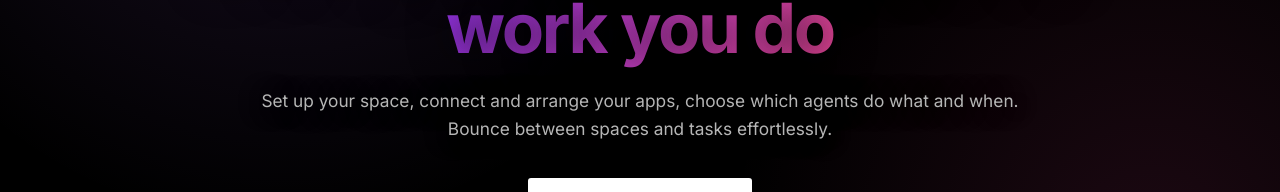
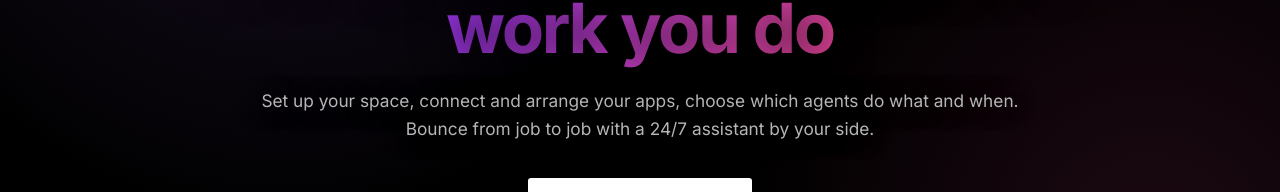
Before and after one commit to glyphh-ai/web, a Next.js app: page / in a window 1280 px wide. Shown: the part 342-534 px from the top of the page. Built offline with nearby package versions, Linux system fonts and the light colour scheme; no server answers.

Commit message:
web hero: closing line is the always-on assistant

```diff
--- a/app/heroes.js
+++ b/app/heroes.js
@@ -31,7 +31,8 @@ export const heroes = {
     },
     sub:
       'Set up your space, connect and arrange your apps, choose which ' +
-      'agents do what and when. Bounce between spaces and tasks effortlessly.',
+      'agents do what and when. Bounce from job to job with a 24/7 assistant ' +
+      'by your side.',
     cta: { label: 'Get started free', href: PLATFORM_URL },
   },
 
```
